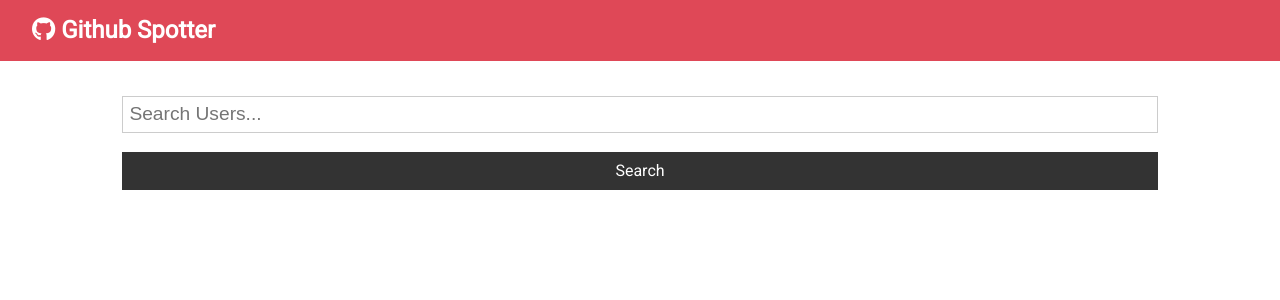
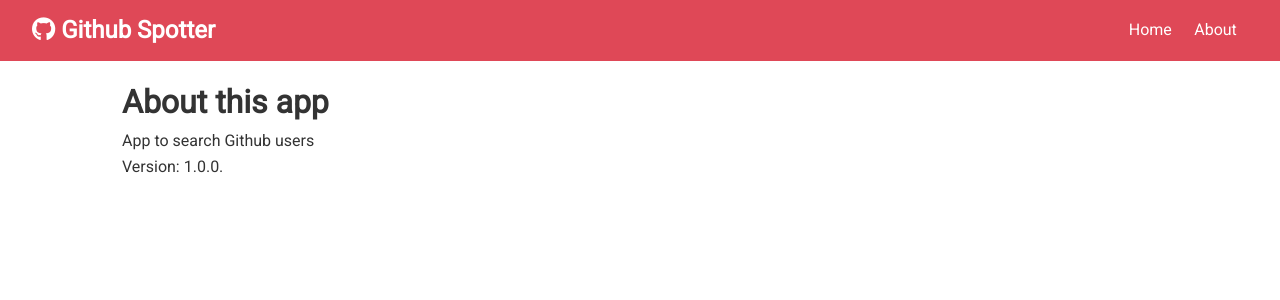
Before and after one commit to xaviguasch/github-spotter-react-app, a React (Create React App) app: page /about in a window 1280 px wide. Shown: the top 300 px of the page. Built offline with nearby package versions, Linux system fonts and the light colour scheme.

Commit message:
added react router setup

```diff
--- a/package.json
+++ b/package.json
@@ -9,6 +9,7 @@
     "axios": "^0.19.1",
     "react": "^16.12.0",
     "react-dom": "^16.12.0",
+    "react-router-dom": "^5.1.2",
     "react-scripts": "3.3.0"
   },
   "scripts": {
--- a/src/components/App.js
+++ b/src/components/App.js
@@ -1,8 +1,10 @@
-import React, { Component } from 'react'
+import React, { Component, Fragment } from 'react'
+import { BrowserRouter as Router, Switch, Route } from 'react-router-dom'
 import Navbar from './layout/Navbar'
 import Users from './users/Users'
 import Search from './users/Search'
 import Alert from './layout/Alert'
+import About from './pages/About'
 import axios from 'axios'
 import './App.css'
 
@@ -39,11 +41,18 @@
     const { users, loading } = this.state
 
     return (
+      <Router>
         <div className='App'>
           <Navbar />
 
           <div className='container'>
             <Alert alert={this.state.alert} />
+            <Switch>
+              <Route
+                exact
+                path='/'
+                render={props => (
+                  <Fragment>
                     <Search
                       searchUsers={this.searchUsers}
                       clearUsers={this.clearUsers}
@@ -51,8 +60,14 @@
                       setAlert={this.setAlert}
                     />
                     <Users loading={loading} users={users} />
+                  </Fragment>
+                )}
+              />
+              <Route exact path='/about' component={About} />
+            </Switch>
           </div>
         </div>
+      </Router>
     )
   }
 }
--- a/src/components/layout/Navbar.js
+++ b/src/components/layout/Navbar.js
@@ -1,5 +1,6 @@
 import React from 'react'
 import PropTypes from 'prop-types'
+import { Link } from 'react-router-dom'
 
 const Navbar = ({ icon, title }) => {
   return (
@@ -7,6 +8,14 @@
       <h1>
         <i className={icon} /> {title}
       </h1>
+      <ul>
+        <li>
+          <Link to='/'>Home</Link>
+        </li>
+        <li>
+          <Link to='/about'>About</Link>
+        </li>
+      </ul>
     </nav>
   )
 }
--- /dev/null
+++ b/src/components/pages/About.js
@@ -0,0 +1,13 @@
+import React, { Fragment } from 'react'
+
+const About = () => {
+  return (
+    <Fragment>
+      <h1>About this app</h1>
+      <p>App to search Github users</p>
+      <p>Version: 1.0.0.</p>
+    </Fragment>
+  )
+}
+
+export default About
```
Also changed, not shown: 1 other file (tests, documents, lock files or other folders). Lines whose indentation alone changed are shown as unchanged.
